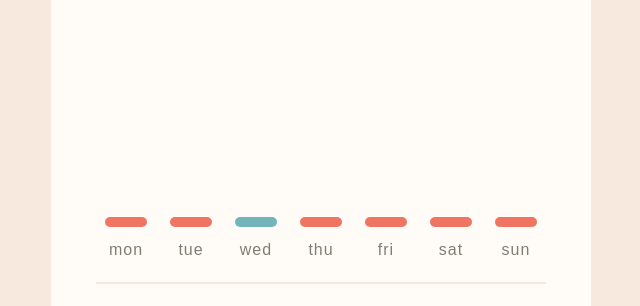
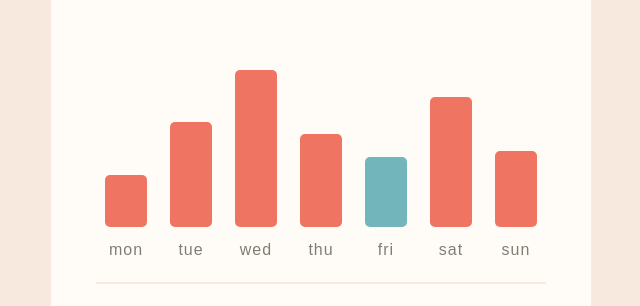
Before and after one commit to darlanaraujo/despesas-grafico-componente-principal, a plain HTML site: page index.html in a window 1280 px wide. Shown: the part 292-598 px from the top of the page, without its empty margins (319-959 px from the left). Drawn offline with Linux system fonts and the light colour scheme.

Commit message:
Desafio #3 - Atualização 3
JS - Concluído, mas é possível melhorar o código.

```diff
--- a/index.html
+++ b/index.html
@@ -31,43 +31,43 @@
                     <!-- segunda -->
                     <div class="coluna-diaria">
                         <p class="valor">$52.36</p>
-                        <span class="grafico"></span>
+                        <span class="coluna"></span>
                         <p class="dia">mon</p>
                     </div>
                     <!-- terça -->
                     <div class="coluna-diaria">
                         <p class="valor">$52.36</p>
-                        <span class="grafico"></span>
+                        <span class="coluna"></span>
                         <p class="dia">mon</p>
                     </div>
                     <!-- quarta -->
                     <div class="coluna-diaria">
                         <p class="valor">$52.36</p>
-                        <span class="grafico active"></span>
+                        <span class="coluna active"></span>
                         <p class="dia">mon</p>
                     </div>
                     <!-- quinta -->
                     <div class="coluna-diaria">
                         <p class="valor">$52.36</p>
-                        <span class="grafico"></span>
+                        <span class="coluna"></span>
                         <p class="dia">mon</p>
                     </div>
                     <!-- sexta -->
                     <div class="coluna-diaria">
                         <p class="valor">$52.36</p>
-                        <span class="grafico"></span>
+                        <span class="coluna"></span>
                         <p class="dia">mon</p>
                     </div>
                     <!-- sábado -->
                     <div class="coluna-diaria">
                         <p class="valor">$52.36</p>
-                        <span class="grafico"></span>
+                        <span class="coluna"></span>
                         <p class="dia">mon</p>
                     </div>
                     <!-- domingo -->
                     <div class="coluna-diaria">
                         <p class="valor">$52.36</p>
-                        <span class="grafico"></span>
+                        <span class="coluna"></span>
                         <p class="dia">mon</p>
                     </div>
                 </div>
--- a/js/script.js
+++ b/js/script.js
@@ -1,8 +1,13 @@
 function mostraValor() {
     const valor = document.querySelectorAll('.valor');
-    const coluna = document.querySelectorAll('.grafico');
+    const coluna = document.querySelectorAll('.coluna');
 
     coluna.forEach((item, index) => {
+
+      // item.addEventListener('click', () => {
+      //   valor[index].classList.toggle('active');
+      // });
+
       item.addEventListener('mouseenter', () => {
           valor[index].classList.add('active');
       });
@@ -10,6 +15,8 @@ function mostraValor() {
       item.addEventListener('mouseout', () => {
           valor[index].classList.remove('active');
       });
+
+
     });
 }
 
@@ -51,10 +58,22 @@ let jsonDados = [
 jsonDados.forEach((item, index) => {
     const valor = document.querySelectorAll('.valor');
     const dia = document.querySelectorAll('.dia');
-    const coluna = document.querySelectorAll('.grafico');
+    const coluna = document.querySelectorAll('.coluna');
 
     valor[index].innerText = item.amount;
     dia[index].innerHTML = item.day;
+    coluna[index].style.height = `${item.amount * 3}px`;
 
-    coluna[index].style.height = item.amount;
+    coluna.forEach((item) => {
+      item.classList.remove('active');
     });
+
+    coluna[calendario() -1].classList.add('active');
+});
+
+function calendario() {
+  let data = new Date();
+  let diaSemana = data.getDay();
+
+  return diaSemana;
+}
--- a/scss/estilo.scss
+++ b/scss/estilo.scss
@@ -123,7 +123,7 @@
                 }
             }
 
-            .grafico {
+            .coluna {
                 display: inline-flex;
                 width: 70%;
                 min-height: 10px;
```
Also changed, not shown: css/estilo.css, 2 other files. Lines whose indentation alone changed are shown as unchanged.
